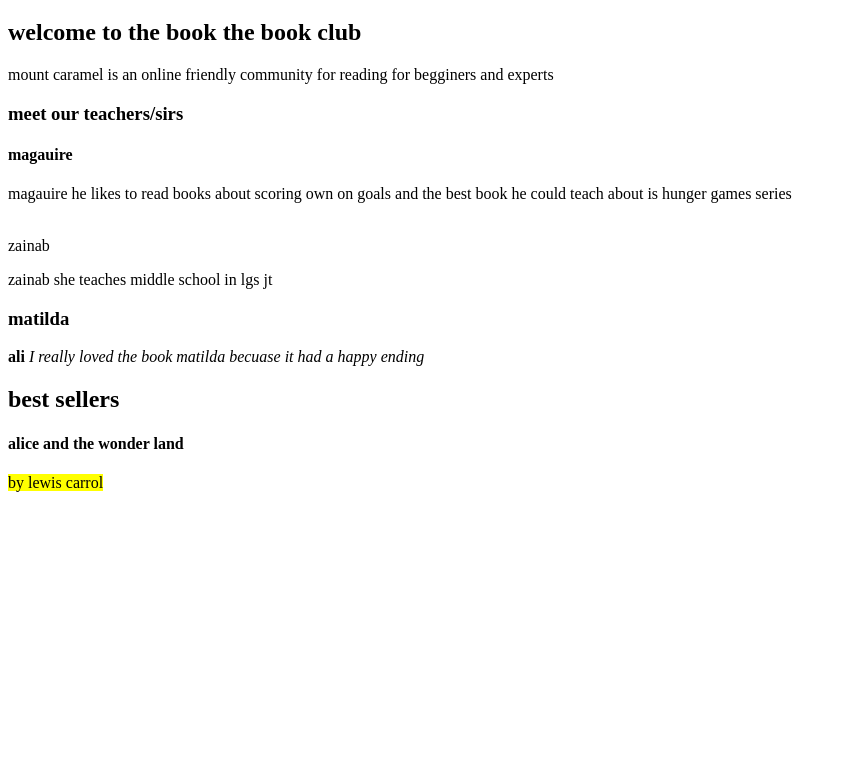
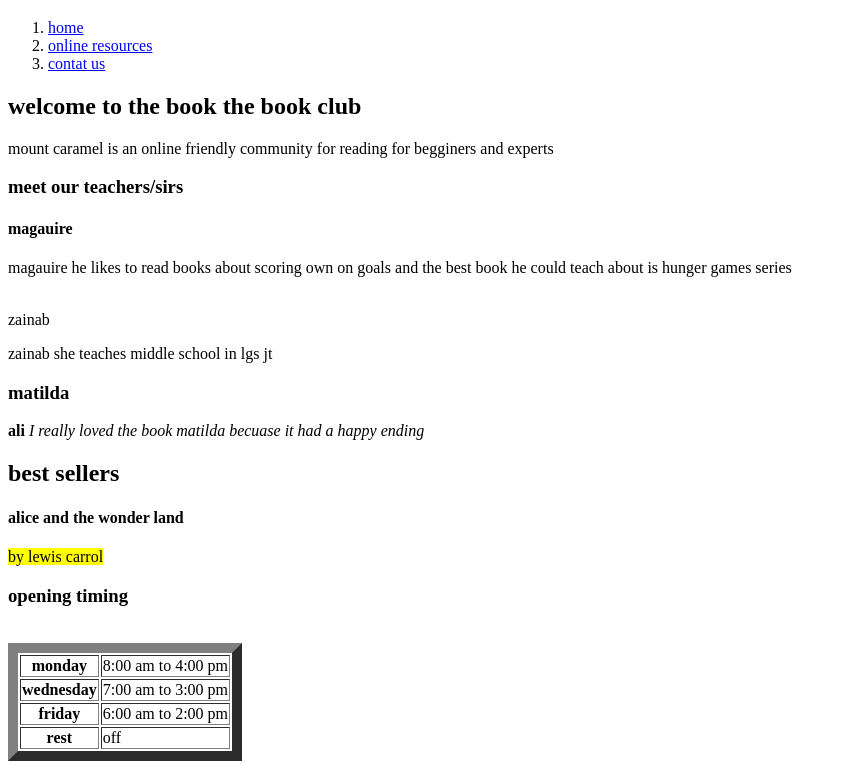
Before and after one commit to msrock10/html-elements, a plain HTML site: page index.html in a window 1280 px wide. Shown: the part 61-830 px from the top of the page, without its empty margins (0-846 px from the left). Before the commit the page ends 800 px from the top, so only its background shows below. Drawn offline with Linux system fonts and the light colour scheme.

Commit message:
bookclub

```diff
--- a/index.html
+++ b/index.html
@@ -8,6 +8,13 @@
 <body>
     <!---heading>-->
 <h1>mount caramel book club </h1>
+<ol>
+    <li>
+        <a href="#">home</a>
+    </li>
+    <li><a href="https://qal.punjab.gov.pk/">online resources</a></li>
+    <li><a href="contact.html">contat us</a></li>
+</ol>
    <h2>welcome to the book the book club </h2>
 <p>mount caramel is an online friendly community for reading for begginers and experts
     <h3>meet our teachers/sirs
@@ -27,8 +34,25 @@
      <h2>best sellers</h2>
      <h4>alice and the wonder land</h4>
      <mark>by lewis carrol</mark>
-
-
-</p>
+    <h3>opening timing</h3>
+    <br>
+<table border="10 px">
+    <tr>
+        <th>monday</th>
+        <td>8:00 am to 4:00 pm</td>
+    </tr>
+    <tr>
+        <th>wednesday</th>
+        <td>7:00 am to 3:00 pm</td>
+    </tr>
+    <tr>
+        <th>friday</th>
+        <td>6:00 am to 2:00 pm</td>
+    </tr>
+    <tr>
+        <th>rest</th>
+        <td>off</td>
+    </tr>
+</table>
 </body>
 </html>
```
Also changed, not shown: contact.html (added, +11 -0 lines).
